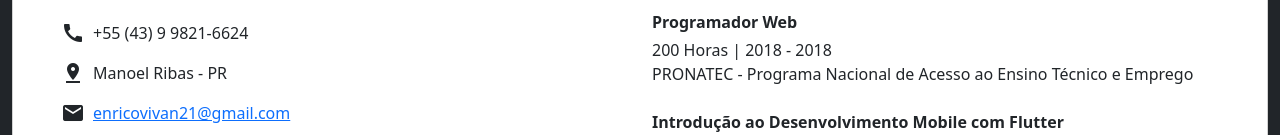
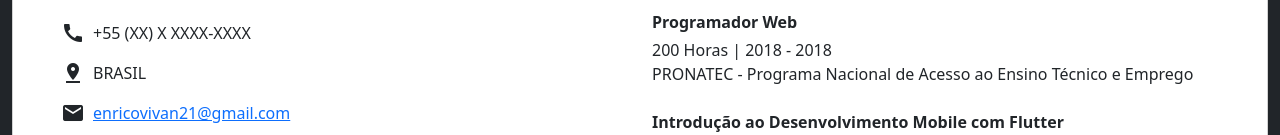
Before and after one commit to enricovivan/enricovivan.github.io, a plain HTML site: page index.html in a window 1280 px wide. Shown: the part 427-562 px from the top of the page. Drawn offline with nearby package versions, Linux system fonts and the light colour scheme.

Commit message:
Update index.html

```diff
--- a/index.html
+++ b/index.html
@@ -105,12 +105,12 @@
 
                             <div class="container mx-0 px-0 d-flex flex-column flex-md-row">
                                 <i class="material-icons">call</i>
-                                <p class="ms-md-2">+55 (43) 9 9821-6624</p>
+                                <p class="ms-md-2">+55 (XX) X XXXX-XXXX</p>
                             </div>
 
                             <div class="container mx-0 px-0 d-flex flex-column flex-md-row">
                                 <i class="material-icons">pin_drop</i>
-                                <p class="ms-md-2">Manoel Ribas - PR</p>
+                                <p class="ms-md-2">BRASIL</p>
                             </div>
 
                             <div class="container mx-0 px-0 d-flex flex-column flex-md-row">
```
